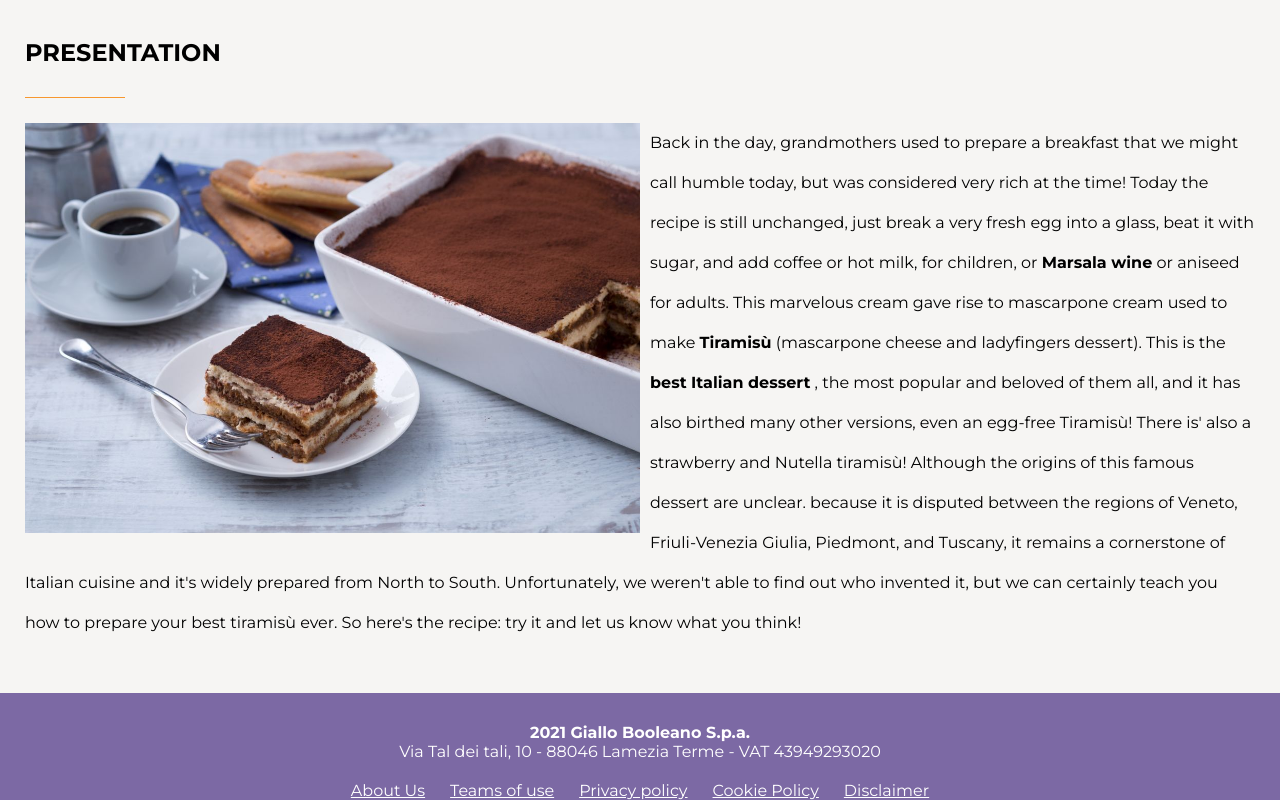
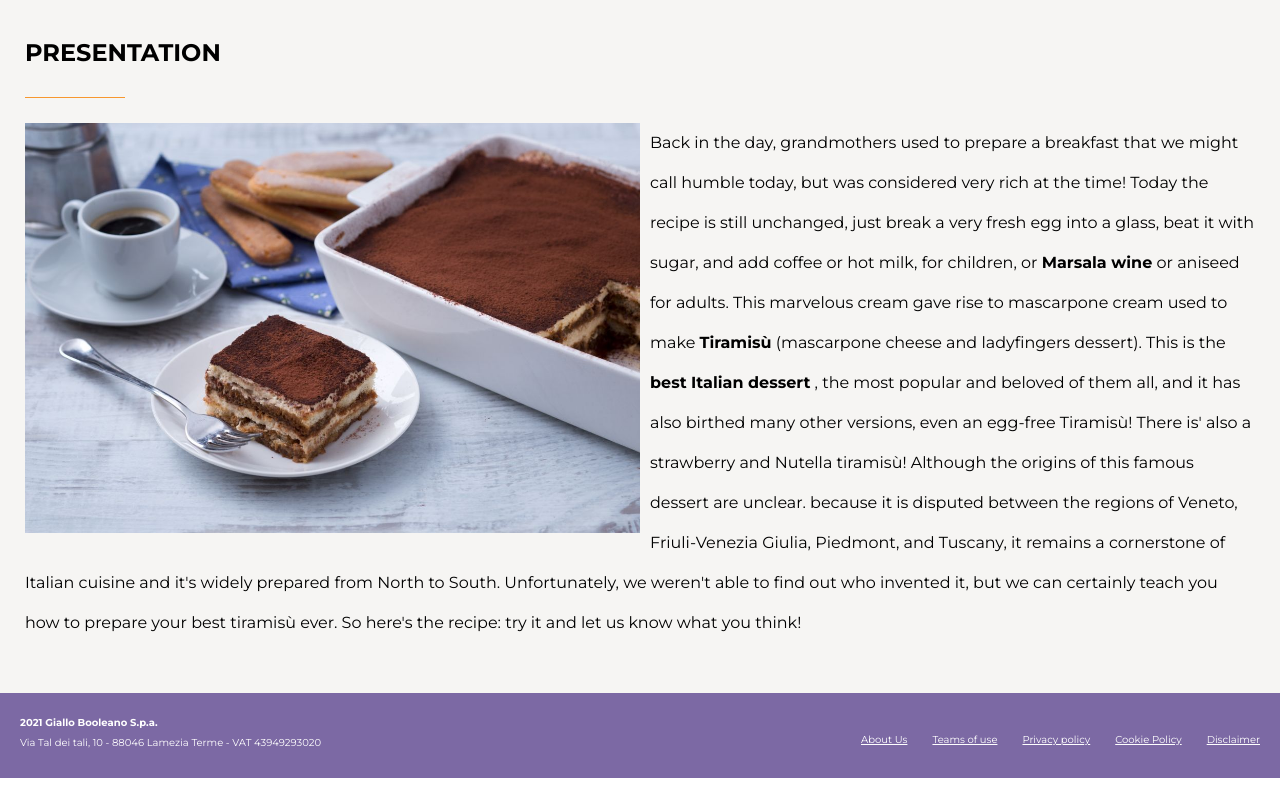
Before and after one commit to VincenzoTulimieri/htmlcss-responsive-layout, a plain HTML site: page index.html in a window 1280 px wide. Shown: the part 914-1714 px from the top of the page. After the commit the page ends 1692 px from the top, so only its background shows below. Drawn offline with Linux system fonts and the light colour scheme.

Commit message:
feat: fatto footer responsivo

```diff
--- a/css/responsive.css
+++ b/css/responsive.css
@@ -102,5 +102,18 @@
     /* presentation */
 
     /* footer */
+    #conclusione{
+        padding: 20px 20px 25px;
+        font-size: 10px;
+    }
 
+    #conclusione .flex-container div p{
+        text-align: left;
+        line-height: 20px;
+    }
+
+    #conclusione .flex-container{
+        display: flex;
+        justify-content: space-between;
+    }
 }
--- a/css/style.css
+++ b/css/style.css
@@ -159,6 +159,7 @@ img {
 #conclusione{
     background-color: #7c69a4;
     padding-top: 30px;
+    padding-bottom: 35px;
     text-align: center;
     color: #ffffff;
 }
```
